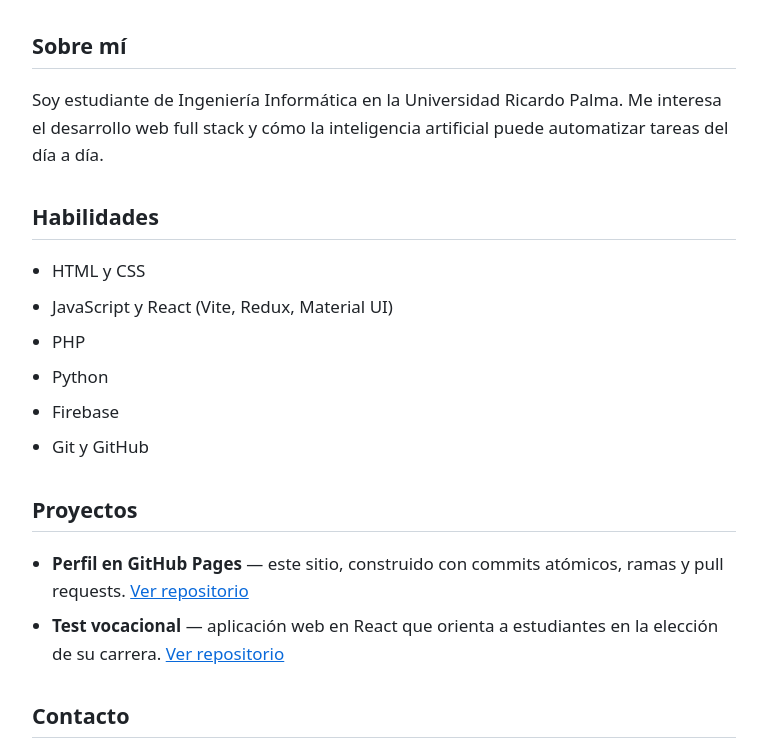
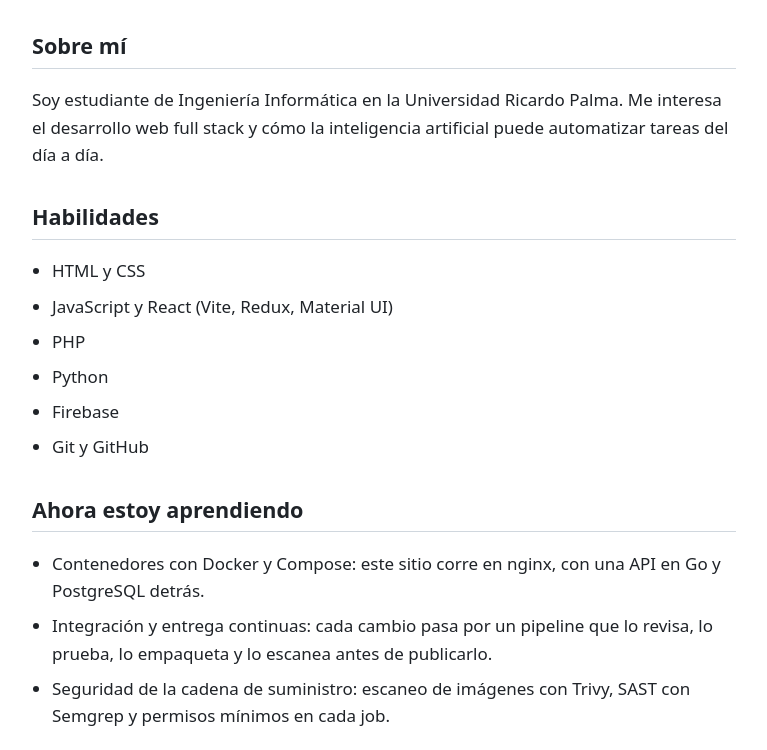
Before and after one commit to rafaaas17/rafaaas17.github.io, a website: page index.html in a window 1280 px wide. Shown: the part 202-952 px from the top of the page, without its empty margins (256-1023 px from the left). Drawn offline with Linux system fonts and the light colour scheme; no server answers.

Commit message:
Agregar seccion Ahora estoy aprendiendo

```diff
--- a/index.html
+++ b/index.html
@@ -31,6 +31,15 @@
         <li>Python</li>
         <li>Firebase</li>
         <li>Git y GitHub</li>
+      </ul>
+    </section>
+
+    <section id="aprendiendo">
+      <h2>Ahora estoy aprendiendo</h2>
+      <ul>
+        <li>Contenedores con Docker y Compose: este sitio corre en nginx, con una API en Go y PostgreSQL detrás.</li>
+        <li>Integración y entrega continuas: cada cambio pasa por un pipeline que lo revisa, lo prueba, lo empaqueta y lo escanea antes de publicarlo.</li>
+        <li>Seguridad de la cadena de suministro: escaneo de imágenes con Trivy, SAST con Semgrep y permisos mínimos en cada job.</li>
       </ul>
     </section>
 
```
